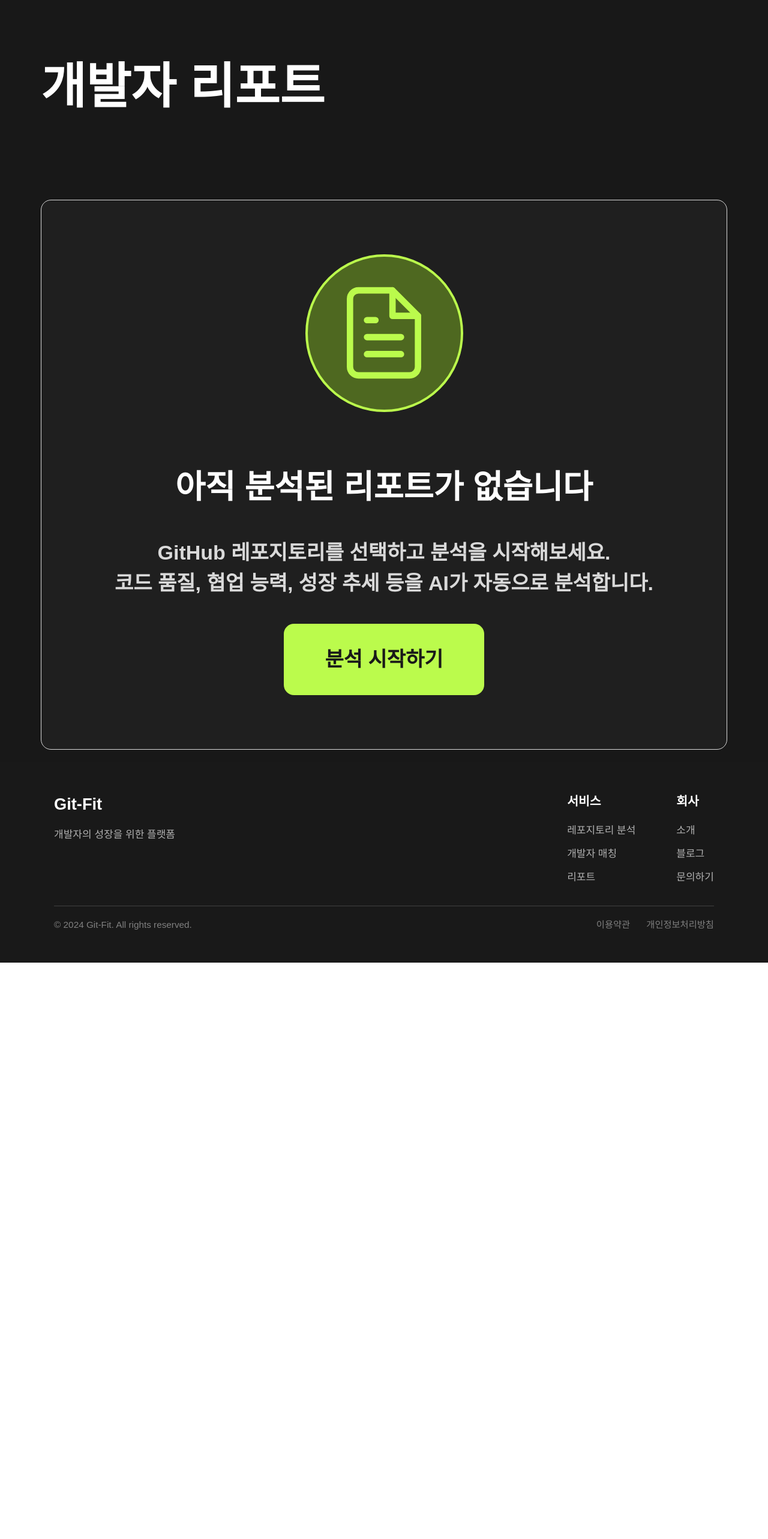
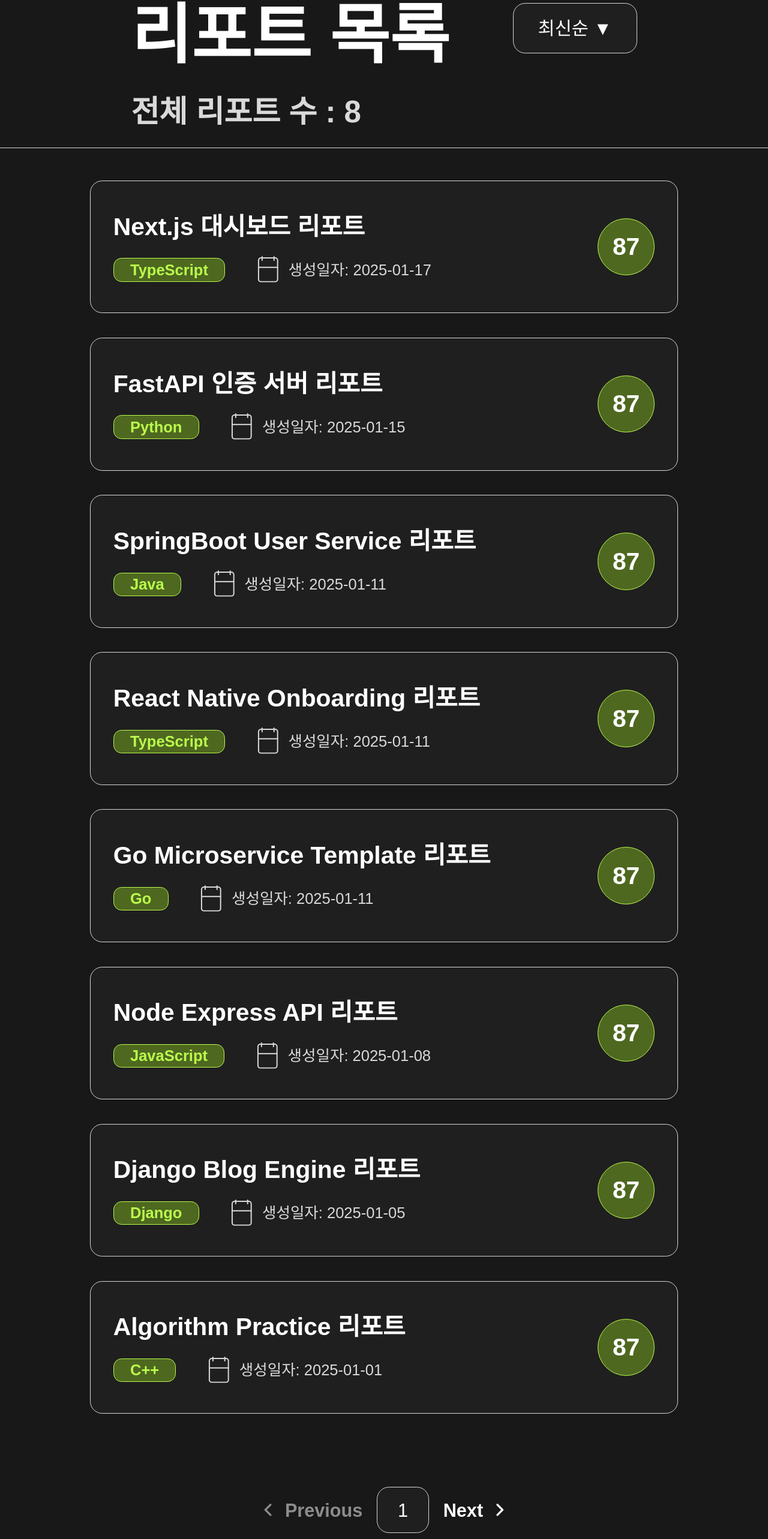
Before and after one commit to KAU-gitfit/gitfit-next, a Next.js app: page /reports in a window 1280 px wide. Shown: the part 163-2729 px from the top of the page at 60% size. Before the commit the page ends 1768 px from the top, so only its background shows below. Built offline with nearby package versions, Linux system fonts and the light colour scheme.

Commit message:
feat: Figma 리포트 페이지 디자인 구현 (Next.js + Tailwind CSS)

```diff
--- /dev/null
+++ b/app/components/CalendarIcon.tsx
@@ -0,0 +1,32 @@
+export function CalendarIcon() {
+  return (
+    <svg
+      className="w-14 h-14 flex-shrink-0"
+      viewBox="0 0 48 48"
+      fill="none"
+      xmlns="http://www.w3.org/2000/svg"
+    >
+      <path
+        d="M12 4H36C38.2091 4 40 5.79086 40 8V40C40 42.2091 38.2091 44 36 44H12C9.79086 44 8 42.2091 8 40V8C8 5.79086 9.79086 4 12 4Z"
+        stroke="#d9d9d9"
+        strokeWidth="2"
+        strokeLinecap="round"
+        strokeLinejoin="round"
+      />
+      <path
+        d="M14 2V8M34 2V8"
+        stroke="#d9d9d9"
+        strokeWidth="2"
+        strokeLinecap="round"
+        strokeLinejoin="round"
+      />
+      <path
+        d="M8 20H40"
+        stroke="#d9d9d9"
+        strokeWidth="2"
+        strokeLinecap="round"
+        strokeLinejoin="round"
+      />
+    </svg>
+  );
+}
--- /dev/null
+++ b/app/components/LanguageBadge.tsx
@@ -0,0 +1,11 @@
+interface LanguageBadgeProps {
+  language: string;
+}
+
+export function LanguageBadge({ language }: LanguageBadgeProps) {
+  return (
+    <div className="bg-[#4e6820] border border-[#bbfb4c] rounded-2xl px-8 py-1 inline-flex items-center justify-center whitespace-nowrap">
+      <span className="font-bold text-[#bbfb4c] text-3xl">{language}</span>
+    </div>
+  );
+}
--- /dev/null
+++ b/app/components/Pagination.tsx
@@ -0,0 +1,46 @@
+interface PaginationProps {
+  currentPage?: number;
+  totalPages?: number;
+  onPageChange?: (page: number) => void;
+}
+
+export function Pagination({
+  currentPage = 1,
+  totalPages = 3,
+  onPageChange,
+}: PaginationProps) {
+  return (
+    <div className="flex gap-7 items-center justify-center">
+      {/* Previous Button */}
+      <button className="flex gap-2 items-center opacity-50 hover:opacity-75 transition-opacity">
+        <svg className="w-12 h-12 rotate-90" viewBox="0 0 24 24" fill="none" xmlns="http://www.w3.org/2000/svg">
+          <path d="M7 10L12 15L17 10" stroke="white" strokeWidth="2" strokeLinecap="round" strokeLinejoin="round" />
+        </svg>
+        <span className="font-bold text-4xl text-white">Previous</span>
+      </button>
+
+      {/* Page Numbers */}
+      {Array.from({ length: totalPages }, (_, i) => i + 1).map((page) => (
+        <button
+          key={page}
+          onClick={() => onPageChange?.(page)}
+          className={`px-10 py-6 rounded-3xl font-medium text-4xl transition-all ${
+            page === currentPage
+              ? "bg-[#1f1f1f] border border-[#d9d9d9] text-white"
+              : "text-white hover:text-[#bbfb4c]"
+          }`}
+        >
+          {page}
+        </button>
+      ))}
+
+      {/* Next Button */}
+      <button className="flex gap-2 items-center hover:opacity-75 transition-opacity">
+        <span className="font-bold text-4xl text-white">Next</span>
+        <svg className="w-12 h-12 rotate-[-90deg]" viewBox="0 0 24 24" fill="none" xmlns="http://www.w3.org/2000/svg">
+          <path d="M7 10L12 15L17 10" stroke="white" strokeWidth="2" strokeLinecap="round" strokeLinejoin="round" />
+        </svg>
+      </button>
+    </div>
+  );
+}
--- /dev/null
+++ b/app/components/ReportCard.tsx
@@ -0,0 +1,28 @@
+import { LanguageBadge } from "./LanguageBadge";
+import { ScoreCircle } from "./ScoreCircle";
+import { CalendarIcon } from "./CalendarIcon";
+
+interface ReportCardProps {
+  title: string;
+  language: string;
+  date: string;
+  score: number;
+}
+
+export function ReportCard({ title, language, date, score }: ReportCardProps) {
+  return (
+    <div className="bg-[#1f1f1f] border border-[#d9d9d9] rounded-3xl px-11 py-14 flex gap-28 items-center">
+      <div className="flex-1 flex flex-col gap-6 items-start justify-center">
+        <h3 className="font-bold text-5xl text-white leading-snug">{title}</h3>
+        <div className="flex gap-14 items-center">
+          <LanguageBadge language={language} />
+          <div className="flex gap-3 items-center">
+            <CalendarIcon />
+            <span className="font-medium text-[#d9d9d9] text-3xl whitespace-nowrap">생성일자: {date}</span>
+          </div>
+        </div>
+      </div>
+      <ScoreCircle score={score} />
+    </div>
+  );
+}
--- /dev/null
+++ b/app/components/ScoreCircle.tsx
@@ -0,0 +1,11 @@
+interface ScoreCircleProps {
+  score: number;
+}
+
+export function ScoreCircle({ score }: ScoreCircleProps) {
+  return (
+    <div className="bg-[#4e6820] border border-[#bbfb4c] rounded-full w-28 h-28 flex items-center justify-center flex-shrink-0">
+      <span className="font-bold text-white text-5xl">{score}</span>
+    </div>
+  );
+}
--- /dev/null
+++ b/app/components/SortButton.tsx
@@ -0,0 +1,15 @@
+interface SortButtonProps {
+  label?: string;
+  onClick?: () => void;
+}
+
+export function SortButton({ label = "최신순 ▼", onClick }: SortButtonProps) {
+  return (
+    <button
+      onClick={onClick}
+      className="bg-[#1f1f1f] border border-[#d9d9d9] rounded-3xl px-12 py-7 font-medium text-4xl text-white hover:bg-[#2a2a2a] transition-colors whitespace-nowrap"
+    >
+      {label}
+    </button>
+  );
+}
--- a/app/reports/page.tsx
+++ b/app/reports/page.tsx
@@ -1,44 +1,125 @@
-"use client";
+'use client';
 
-import Link from "next/link";
-import { IconFileText } from "../components/icons";
+import { useState } from 'react';
+import { ReportCard } from '../components/ReportCard';
+import { SortButton } from '../components/SortButton';
+import { Pagination } from '../components/Pagination';
+
+const reports = [
+  {
+    id: 1,
+    title: 'Next.js 대시보드 리포트',
+    language: 'TypeScript',
+    date: '2025-01-17',
+    score: 87,
+  },
+  {
+    id: 2,
+    title: 'FastAPI 인증 서버 리포트',
+    language: 'Python',
+    date: '2025-01-15',
+    score: 87,
+  },
+  {
+    id: 3,
+    title: 'SpringBoot User Service 리포트',
+    language: 'Java',
+    date: '2025-01-11',
+    score: 87,
+  },
+  {
+    id: 4,
+    title: 'React Native Onboarding 리포트',
+    language: 'TypeScript',
+    date: '2025-01-11',
+    score: 87,
+  },
+  {
+    id: 5,
+    title: 'Go Microservice Template 리포트',
+    language: 'Go',
+    date: '2025-01-11',
+    score: 87,
+  },
+  {
+    id: 6,
+    title: 'Node Express API 리포트',
+    language: 'JavaScript',
+    date: '2025-01-08',
+    score: 87,
+  },
+  {
+    id: 7,
+    title: 'Django Blog Engine 리포트',
+    language: 'Django',
+    date: '2025-01-05',
+    score: 87,
+  },
+  {
+    id: 8,
+    title: 'Algorithm Practice 리포트',
+    language: 'C++',
+    date: '2025-01-01',
+    score: 87,
+  },
+];
 
 export default function ReportsPage() {
+  const [currentPage, setCurrentPage] = useState(1);
+  const reportsPerPage = 8;
+  const totalPages = Math.ceil(reports.length / reportsPerPage);
+
+  const startIndex = (currentPage - 1) * reportsPerPage;
+  const endIndex = startIndex + reportsPerPage;
+  const paginatedReports = reports.slice(startIndex, endIndex);
+
   return (
-    <div className="bg-[#181818] min-h-screen pt-[250px]">
+    <div className="min-h-screen bg-[#181818] flex flex-col">
+      {/* Header spacing */}
+      <div className="h-[150px] flex-shrink-0"></div>
+
       {/* Title Section */}
-      <div className="px-[80px] py-[40px] h-[230px] flex items-start mb-[80px]">
-        <div className="flex flex-col gap-[30px]">
-          <h1 className="text-[96px] font-bold text-white">개발자 리포트</h1>
-        </div>
-      </div>
-
-      {/* Empty State Section */}
-      <div className="px-[80px] py-[24px]">
-        <div className="bg-[#1f1f1f] border border-[#d9d9d9] rounded-[20px] h-[1078px] flex flex-col items-center justify-center gap-[100px] py-[154px]">
-          {/* File Icon */}
-          <div className="bg-[#4e6820] border-[5px] border-[#bbfb4c] rounded-full flex items-center justify-center p-[50px]">
-            <IconFileText size={200} />
-          </div>
-
-          {/* Empty State Text and Button */}
-          <div className="flex flex-col gap-[50px] items-center justify-center w-[1250px]">
-            <h2 className="text-[64px] font-bold text-white text-center">
-              아직 분석된 리포트가 없습니다
-            </h2>
-            <div className="text-[40px] font-bold text-[#d9d9d9] text-center">
-              <p className="mb-0">GitHub 레포지토리를 선택하고 분석을 시작해보세요.</p>
-              <p>코드 품질, 협업 능력, 성장 추세 등을 AI가 자동으로 분석합니다.</p>
+      <section className="flex-shrink-0 border-b border-[#d9d9d9]">
+        <div className="px-20 py-8 max-w-6xl mx-auto w-full">
+          <div className="flex items-start justify-between gap-20">
+            <div className="flex-1">
+              <h1 className="font-bold text-9xl text-white mb-8 leading-tight">리포트 목록</h1>
+              <p className="font-bold text-6xl text-[#d9d9d9] leading-tight">전체 리포트 수 : {reports.length}</p>
             </div>
-            <Link
-              href="/repositories"
-              className="bg-[#bbfb4c] rounded-[20px] px-[80px] py-[40px]"
-            >
-              <span className="text-[40px] font-semibold text-[#191919]">분석 시작하기</span>
-            </Link>
+            <div className="flex-shrink-0 pt-4">
+              <SortButton />
+            </div>
           </div>
         </div>
-      </div>
+      </section>
+
+      {/* Reports Grid */}
+      <section className="flex-grow px-20 py-16">
+        <div className="max-w-6xl mx-auto w-full">
+          <div className="space-y-12">
+            {paginatedReports.map((report) => (
+              <ReportCard
+                key={report.id}
+                title={report.title}
+                language={report.language}
+                date={report.date}
+                score={report.score}
+              />
+            ))}
+          </div>
+        </div>
+      </section>
+
+      {/* Pagination */}
+      <section className="flex-shrink-0 px-20 py-20">
+        <div className="flex justify-center">
+          <Pagination
+            currentPage={currentPage}
+            totalPages={totalPages}
+            onPageChange={setCurrentPage}
+          />
+        </div>
+      </section>
     </div>
   );
 }
```
